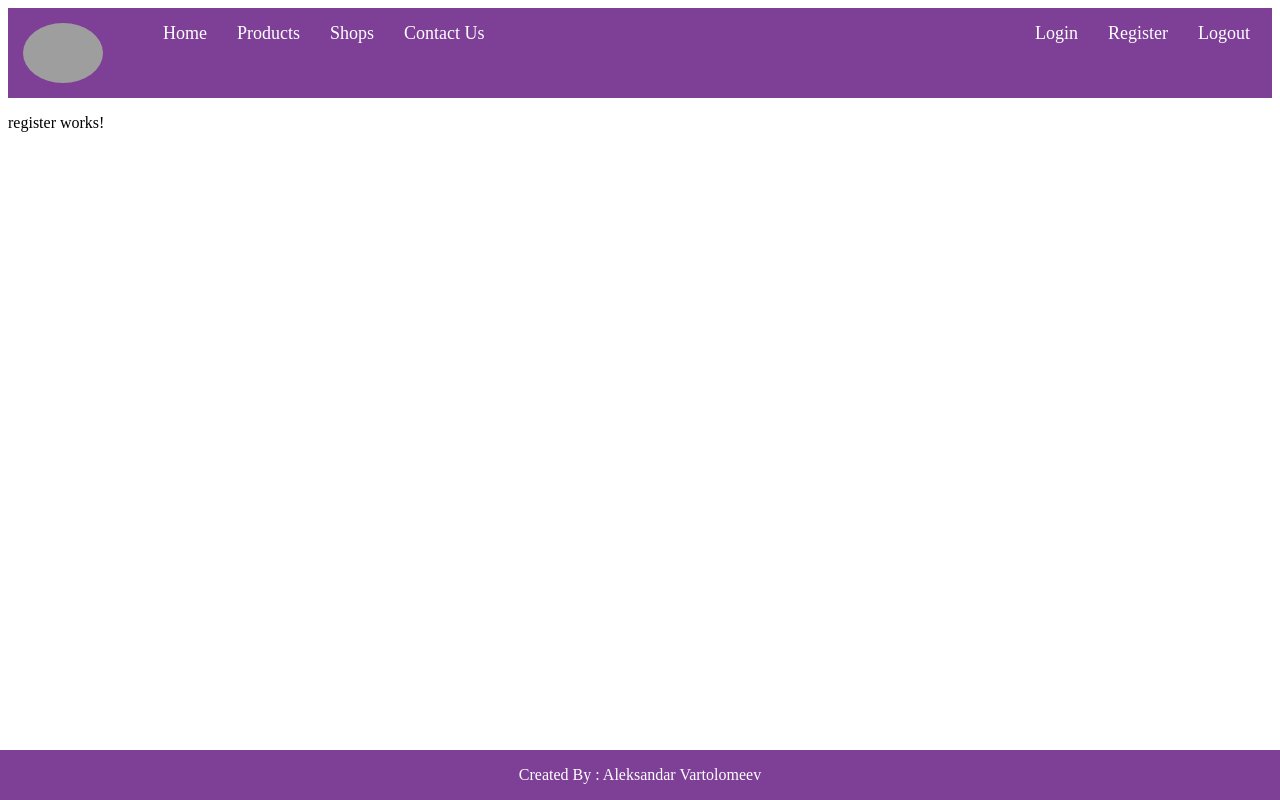
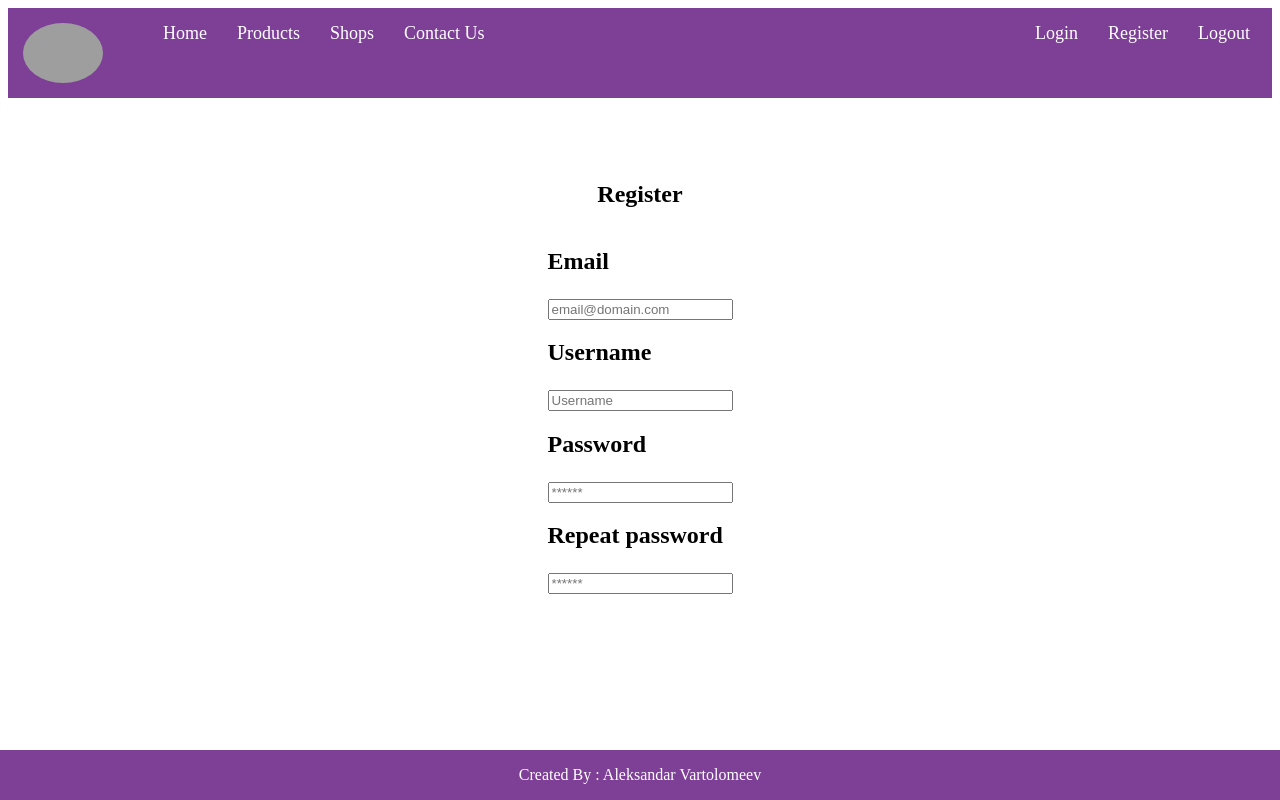
Before and after one commit to theBoomstick7/projectOils2, an Angular app: page /auth/register in a window 1280 px wide. Built offline with nearby package versions, Linux system fonts and the light colour scheme; grey boxes are pictures that could not be loaded.

Commit message:
modified:   src/app/auth/login/login.component.css 	modified:   src/app/auth/login/login.component.html 	modified:   src/app/auth/register/register.component.css 	modified:   src/app/auth/register/register.component.html

```diff
--- a/src/app/auth/login/login.component.css
+++ b/src/app/auth/login/login.component.css
@@ -0,0 +1,10 @@
+.form-container input{
+    display: grid;
+    place-items: center;
+    padding: 5%;
+    margin: 5%;
+}
+.form-container {
+    display: grid;
+    place-items: center;
+}
--- a/src/app/auth/login/login.component.html
+++ b/src/app/auth/login/login.component.html
@@ -1 +1,10 @@
-<p>login works!</p>
+<div class="form-container">
+    <form class="login">
+
+        <h2>Login Form</h2>
+
+        <input name="email" id="email" placeholder="email@gmail.com">
+        <input type="password" name="password" placeholder="*******">
+    </form>
+
+</div>
--- a/src/app/auth/register/register.component.css
+++ b/src/app/auth/register/register.component.css
@@ -0,0 +1,9 @@
+.form-container{
+    display: grid;
+    place-items: center;
+    margin-top: 5%;
+}
+.form-container input{
+
+    margin-top: 2%;
+}
--- a/src/app/auth/register/register.component.html
+++ b/src/app/auth/register/register.component.html
@@ -1 +1,26 @@
-<p>register works!</p>
+<div class="form-container">
+
+    <h2>Register</h2>
+
+    <div class="input-fields">
+        <h2>Email</h2>
+        <input type="text" name="email" placeholder="email@domain.com">
+    </div>
+    <div class="input-fields">
+        <h2>Username</h2>
+        <input type="text" name="username" placeholder="Username">
+    </div>
+    <div class="input-fields">
+        <h2>Password</h2>
+        <input type="text" name="password" placeholder="******">
+    </div>
+    <div class="input-fields">
+        <h2>Repeat password</h2>
+        <input type="text" name="rePass" placeholder="******">
+    </div>
+
+
+
+
+
+</div>
```
